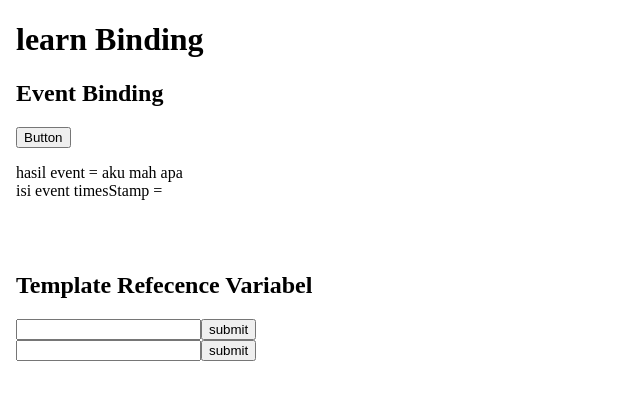
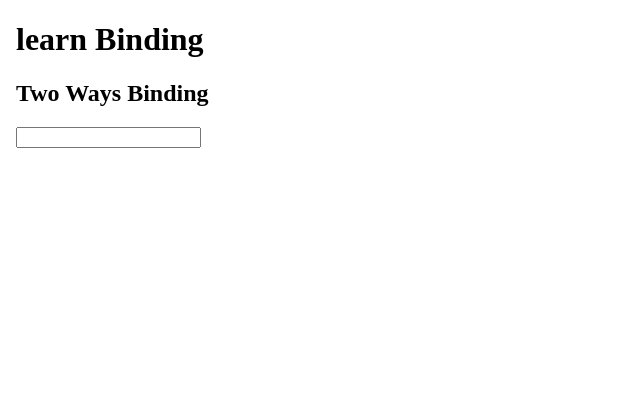
Before and after one commit to dstiawan99/learnAngular, an Angular app: page / in a window 1280 px wide. Shown: the top 400 px of the page, without its empty margins (0-640 px from the left). Built offline with nearby package versions, Linux system fonts and the light colour scheme.

Commit message:
add ngModul and Two ways binding

```diff
--- a/src/app/app.module.ts
+++ b/src/app/app.module.ts
@@ -4,6 +4,7 @@ import { NgModule } from '@angular/core';
 import { AppRoutingModule } from './app-routing.module';
 import { AppComponent } from './app.component';
 import { LearnComponent } from './learn/learn.component';
+import { FormsModule } from '@angular/forms';
 
 @NgModule({
   declarations: [
@@ -12,7 +13,8 @@ import { LearnComponent } from './learn/learn.component';
   ],
   imports: [
     BrowserModule,
-    AppRoutingModule
+    AppRoutingModule,
+    FormsModule
   ],
   providers: [],
   bootstrap: [AppComponent]
--- a/src/app/learn/learn.component.html
+++ b/src/app/learn/learn.component.html
@@ -34,15 +34,18 @@
 <!-- untuk banyak property menggunakan objek -->
 <!-- <p [ngStyle]="textStyle">Lerning style binding</p> -->
 
-<h2>Event Binding</h2>
-<button (click)="onClick($event)">Button</button>
-<p>hasil event = {{nama}} <br> isi event timesStamp = {{events}}</p>
-<br><br>
-<h2>Template Refecence Variabel</h2>
+<!-- <h2>Event Binding</h2> -->
+<!-- <button (click)="onClick($event)">Button</button> -->
+<!-- <p>hasil event = {{nama}} <br> isi event timesStamp = {{events}}</p> -->
+<!-- <br><br> -->
+<!-- <h2>Template Reference Variabel</h2> -->
 <!-- menampilkan objeck hmtl -->
-<input type="text" #inputan/>
-<button (click)="onSubmit(inputan)">submit</button>{{events}}
-<br>
+<!-- <input type="text" #inputan/> -->
+<!-- <button (click)="onSubmit(inputan)">submit</button>{{events}} -->
+<!-- <br> -->
 <!-- menampilkan objeck jasil inputan -->
-<input type="text" #input/>
-<button (click)="onSubmit(input.value)">submit</button>{{events}}
+<!-- <input type="text" #input/> -->
+<!-- <button (click)="onSubmit(input.value)">submit</button>{{events}} -->
+
+<h2>Two Ways Binding</h2>
+<input type="text" [(ngModel)]="nama"/>{{nama}}
--- a/src/app/learn/learn.component.ts
+++ b/src/app/learn/learn.component.ts
@@ -14,7 +14,7 @@ import { errorMonitor } from 'node:events';
 })
 export class LearnComponent implements OnInit {
 
-  public nama = "aku mah apa";
+  public nama = "";
 
   // public getId = "id0321";
   // public disableFalse = false;
```
